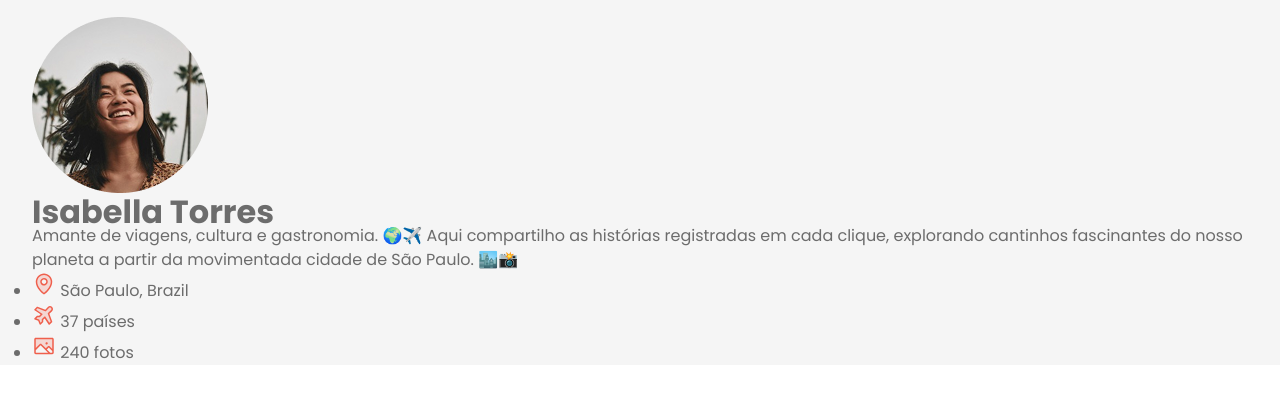
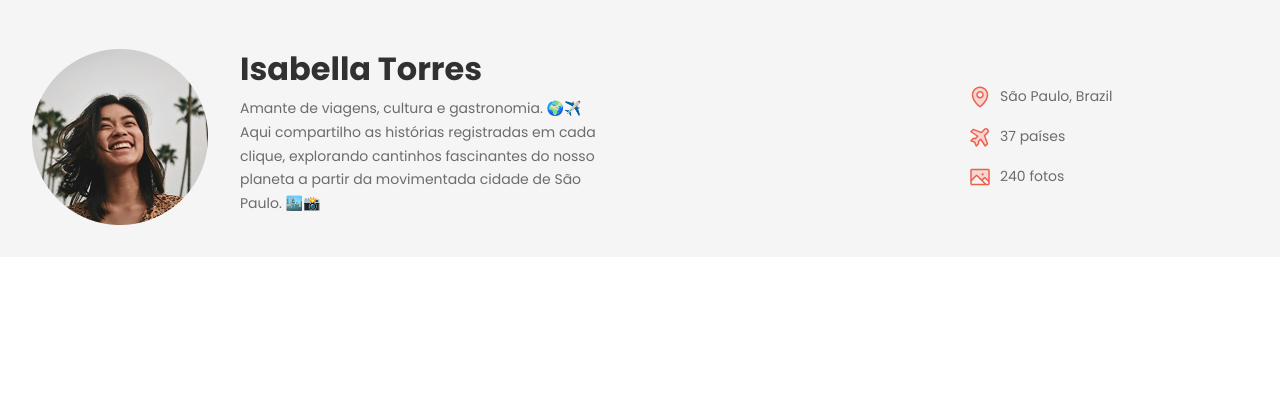
Before and after one commit to pedroavv1914/projeto-travelgram, a plain HTML site: page index.html in a window 1280 px wide. Shown: the part 79-476 px from the top of the page. Drawn offline with Linux system fonts and the light colour scheme.

Commit message:
estilizando o header

```diff
--- a/index.html
+++ b/index.html
@@ -46,7 +46,7 @@
                     <img src="assets/Profile pic.png" alt="Imagem de Perfil">
                     <div>
                         <h1>Isabella Torres</h1>
-                        <p>Amante de viagens, cultura e gastronomia. 🌍✈️
+                        <p>Amante de viagens, cultura e gastronomia. 🌍✈️ <br>
                             Aqui compartilho as histórias registradas em cada clique, explorando cantinhos fascinantes
                             do nosso planeta a partir da movimentada cidade de São Paulo. 🏙️📸</p>
                     </div>
--- a/styles/global.css
+++ b/styles/global.css
@@ -16,8 +16,8 @@
     --font-family: "Poppins", sans-serif;
     --text-lg: bold 32px/125% var(--font-family);
     --text: 16px/150% var(--font-family);
-    --text-md: 14px/175% var(--font-family);
-    --text-sm: 12px/175% var(--font-family);
+    --text-md: 14px/170% var(--font-family);
+    --text-sm: 12px/170% var(--font-family);
 }
 
 body {
--- /dev/null
+++ b/styles/header.css
@@ -0,0 +1,40 @@
+header {
+    padding-block: 32px;
+    font: var(--text-md);
+}
+
+header .container {
+    display: flex;
+    justify-content: space-between;
+    align-items: center;
+}
+
+#profile {
+    display: flex;
+    gap: 32px;
+}
+
+#profile > div {
+    max-width: 384px;
+}
+
+#profile h1 {
+    font: var(--text-lg);
+    color: var(--text-color-primary);
+    margin-bottom: 8px;
+}
+#info {
+    list-style: none;
+
+    display: flex;
+    flex-direction: column;
+    gap: 16px;
+
+    width: 280px;
+}
+
+#info li {
+    display: flex;
+    align-items: center;
+    gap: 8px;
+}
--- a/styles/index.css
+++ b/styles/index.css
@@ -1,2 +1,3 @@
 @import url(global.css);
 @import url(nav.css);
+@import url(header.css);
```
